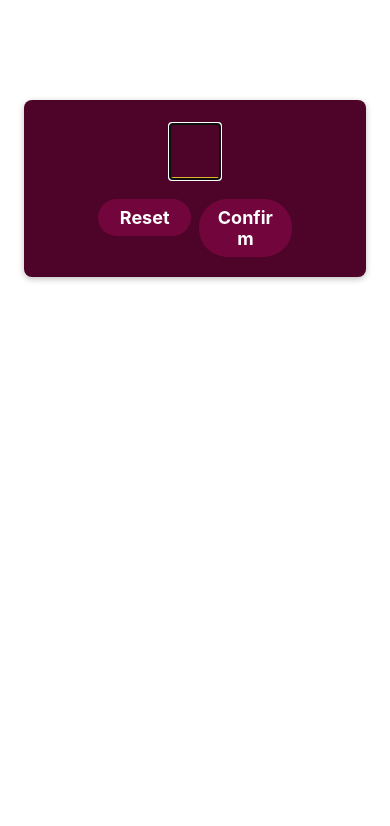
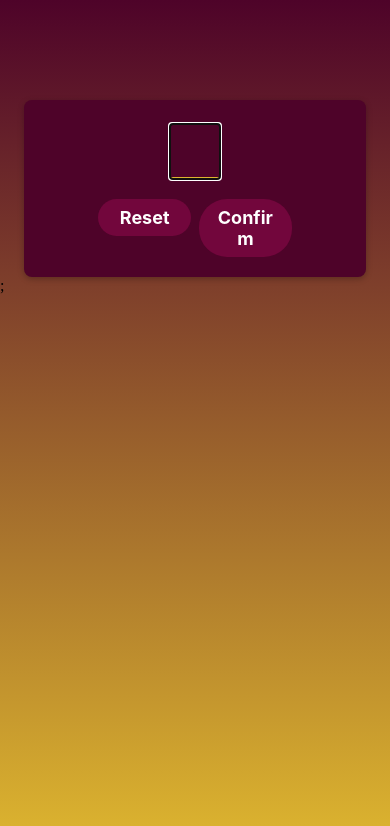
Before and after one commit to Nematov-Muhammadqodir/guess_number, a React Native app: screen / in a window 390 px wide. Shown: the top 826 px of the page. Built offline with nearby package versions, Linux system fonts and the light colour scheme.

Commit message:
feat 56: use LinearGradient component from expo-linear-gradient package

```diff
--- a/App.js
+++ b/App.js
@@ -1,8 +1,18 @@
-import { StyleSheet } from "react-native";
+import { StyleSheet, View } from "react-native";
 import StartGameScreen from "./screens/StartGameScreen";
+import { LinearGradient } from "expo-linear-gradient";
 
 export default function App() {
-  return <StartGameScreen />;
+  return (
+    <LinearGradient colors={["#4e0329", "#ddb52f"]} style={[styles.rootScreen]}>
+      <StartGameScreen />;
+    </LinearGradient>
+  );
 }
 
-const styles = StyleSheet.create({});
+const styles = StyleSheet.create({
+  rootScreen: {
+    backgroundColor: "#ddb52f",
+    flex: 1,
+  },
+});
--- a/index.js
+++ b/index.js
@@ -1,6 +1,6 @@
-import { registerRootComponent } from 'expo';
+import { registerRootComponent } from "expo";
 
-import App from './App';
+import App from "./App";
 
 // registerRootComponent calls AppRegistry.registerComponent('main', () => App);
 // It also ensures that whether you load the app in Expo Go or in a native build,
--- a/package.json
+++ b/package.json
@@ -12,7 +12,8 @@
     "expo": "~54.0.7",
     "expo-status-bar": "~3.0.8",
     "react": "19.1.0",
-    "react-native": "0.81.4"
+    "react-native": "0.81.4",
+    "expo-linear-gradient": "~15.0.7"
   },
   "private": true
 }
```
Also changed, not shown: 1 other file (tests, documents, lock files or other folders).
